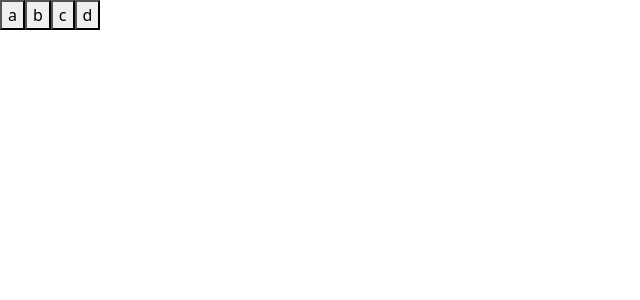
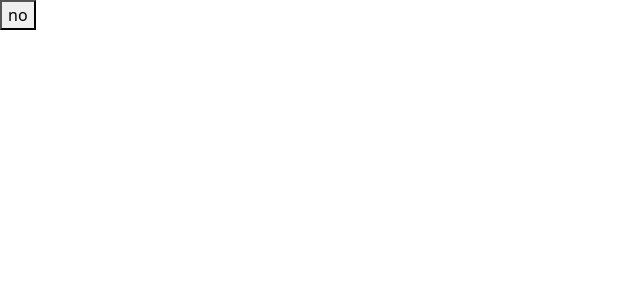
Before and after one commit to tysonlmao/site, a Next.js app: page /cards/frog in a window 1280 px wide. Shown: the top 300 px of the page, without its empty margins (0-640 px from the left). Built offline with nearby package versions, Linux system fonts and the light colour scheme.

Commit message:
added a button to frog

```diff
--- a/pages/cards/frog.jsx
+++ b/pages/cards/frog.jsx
@@ -10,10 +10,10 @@ export default function Frog(){
             </Head>
 
             <main id="">
-                <button type="userField">a</button>
-                <button type="userField">b</button>
-                <button type="userField">c</button>
-                <button type="userField">d</button>
+                <form action="/" method="post">
+                    <button type="submit">no</button>
+                </form>
+
             </main>
         </div>
 
```
Also changed, not shown: 2 other files (tests, documents, lock files or other folders).
